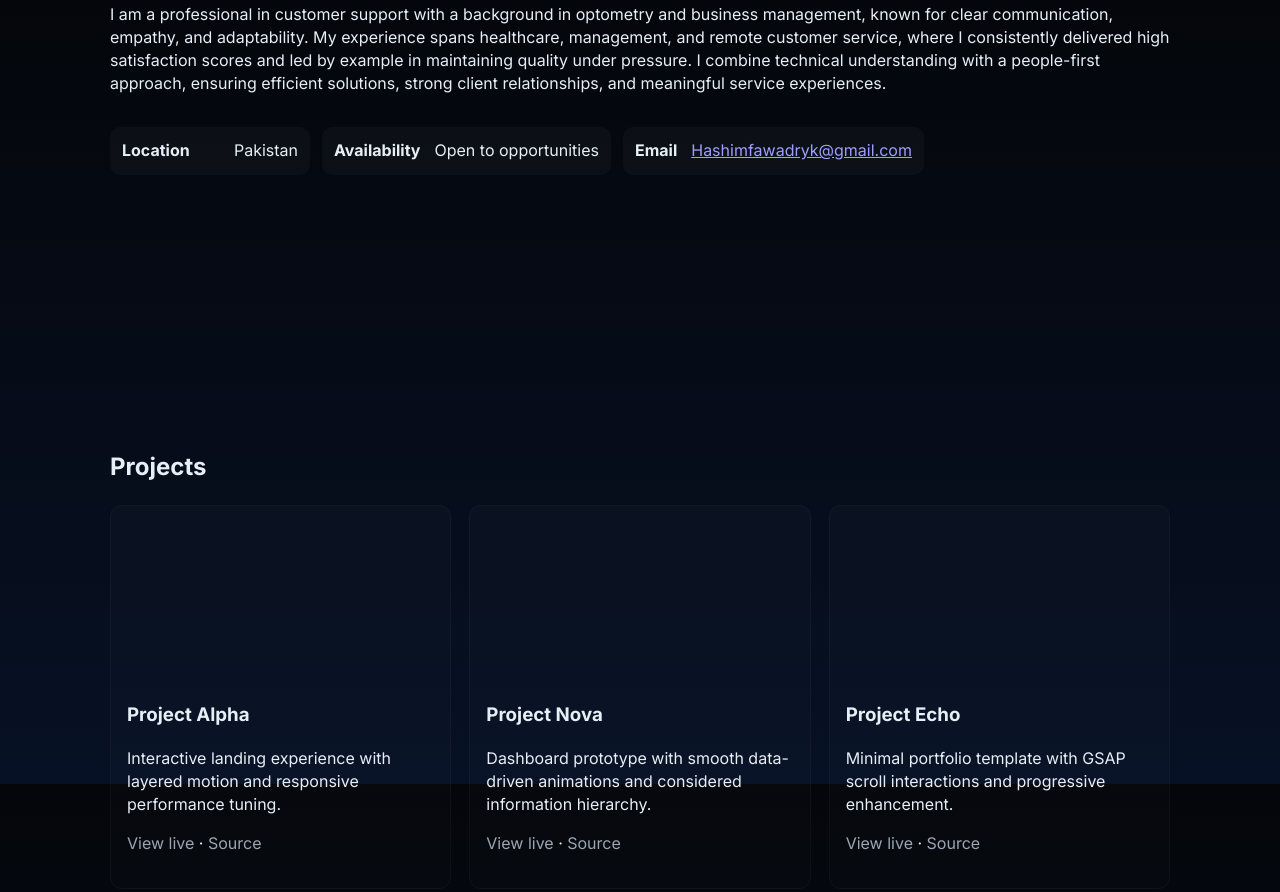
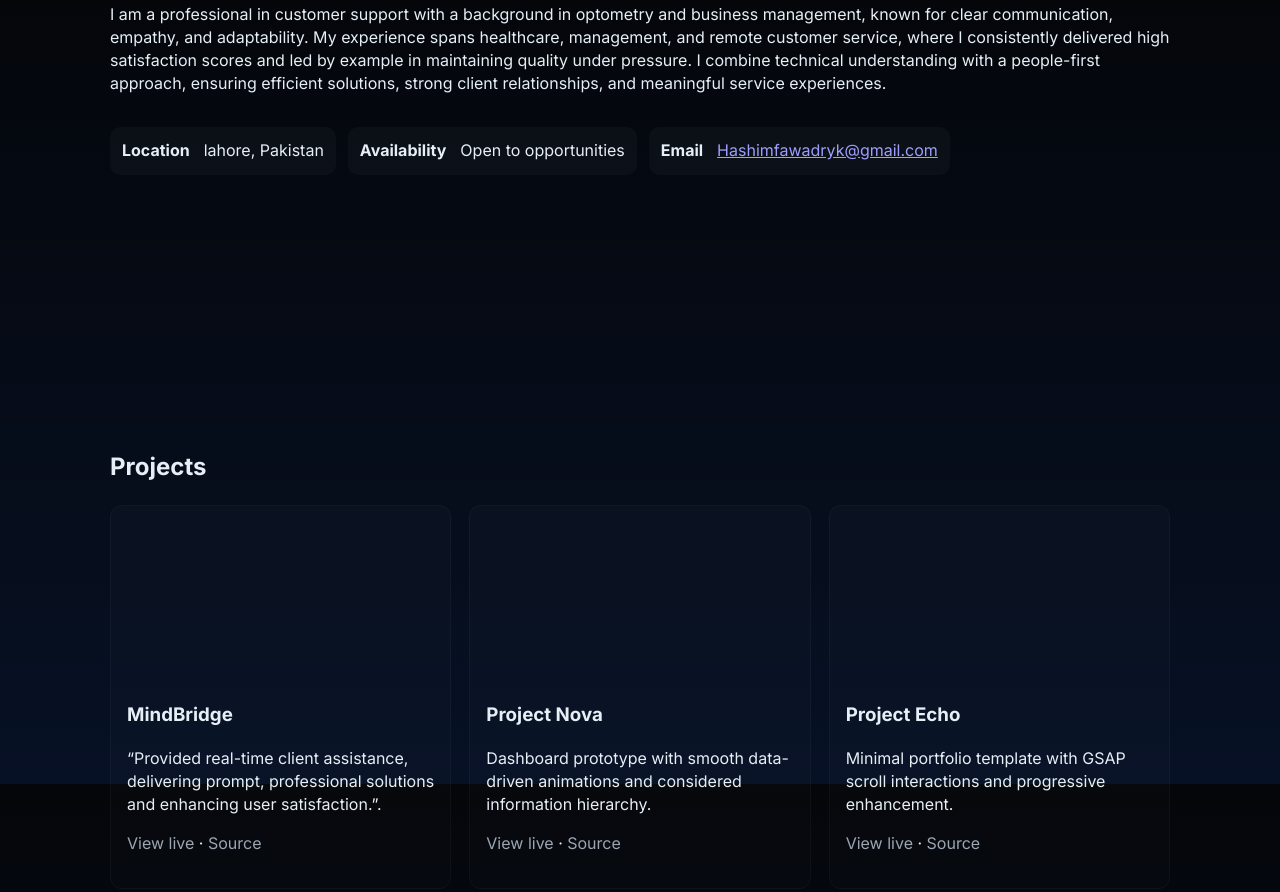
Before and after one commit to HashimKSA/Hashimfawad-portfolio, a plain HTML site: page index.html in a window 1280 px wide. Shown: the part 816-1708 px from the top of the page. Drawn offline with nearby package versions, Linux system fonts and the light colour scheme.

Commit message:
Update index.html
Project 1 description

```diff
--- a/index.html
+++ b/index.html
@@ -66,9 +66,9 @@
         <h2>About</h2>
         <p>I am a professional in customer support with a background in optometry and business management, known for clear communication, empathy, and adaptability. My experience spans healthcare, management, and remote customer service, where I consistently delivered high satisfaction scores and led by example in maintaining quality under pressure. I combine technical understanding with a people-first approach, ensuring efficient solutions, strong client relationships, and meaningful service experiences.</p>
         <ul class="about-list">
-          <li><strong>Location</strong><span>Pakistan</span></li>
+          <li><strong>Location</strong><span>lahore, Pakistan</span></li>
           <li><strong>Availability</strong><span>Open to opportunities</span></li>
-          <li><strong>Email</strong><span><a href="mailto:hashim@example.com">Hashimfawadryk@gmail.com</a></span></li>
+          <li><strong>Email</strong><span><a href="mailto:Hashimfawadryk@gmail.com">Hashimfawadryk@gmail.com</a></span></li>
         </ul>
       </div>
     </section>
@@ -81,9 +81,9 @@
           <article class="project-card">
             <div class="project-media" style="background-image:url('assets/project1.jpg')" role="img" aria-label="Project Alpha screenshot"></div>
             <div class="project-body">
-              <h3>Project Alpha</h3>
-              <p>Interactive landing experience with layered motion and responsive performance tuning.</p>
-              <p class="project-links"><a href="#" target="_blank" rel="noopener">View live</a> · <a href="#" target="_blank" rel="noopener">Source</a></p>
+              <h3>MindBridge</h3>
+              <p>“Provided real-time client assistance, delivering prompt, professional solutions and enhancing user satisfaction.”.</p>
+              <p class="project-links"><a href="#" target="_blank" rel="https://mindbridge.net/">View live</a> · <a href="#" target="_blank" rel="https://mindbridge.net/">Source</a></p>
             </div>
           </article>
 
```
